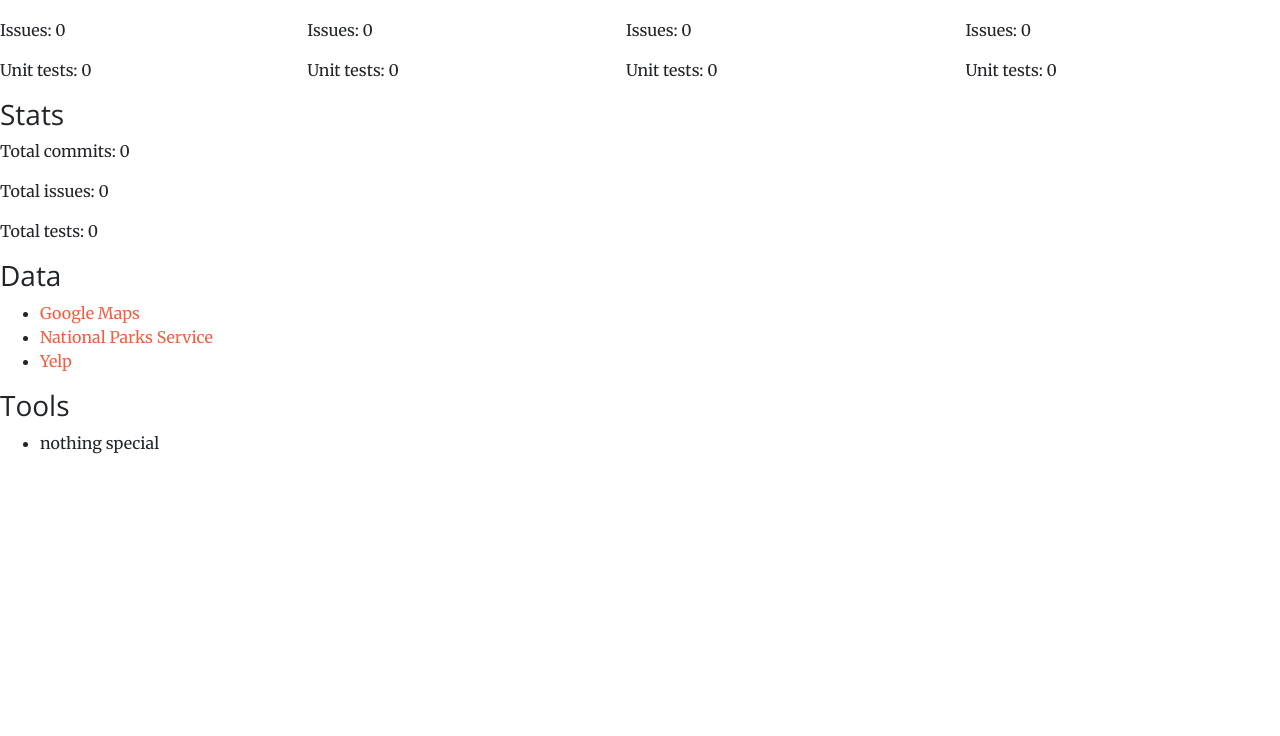
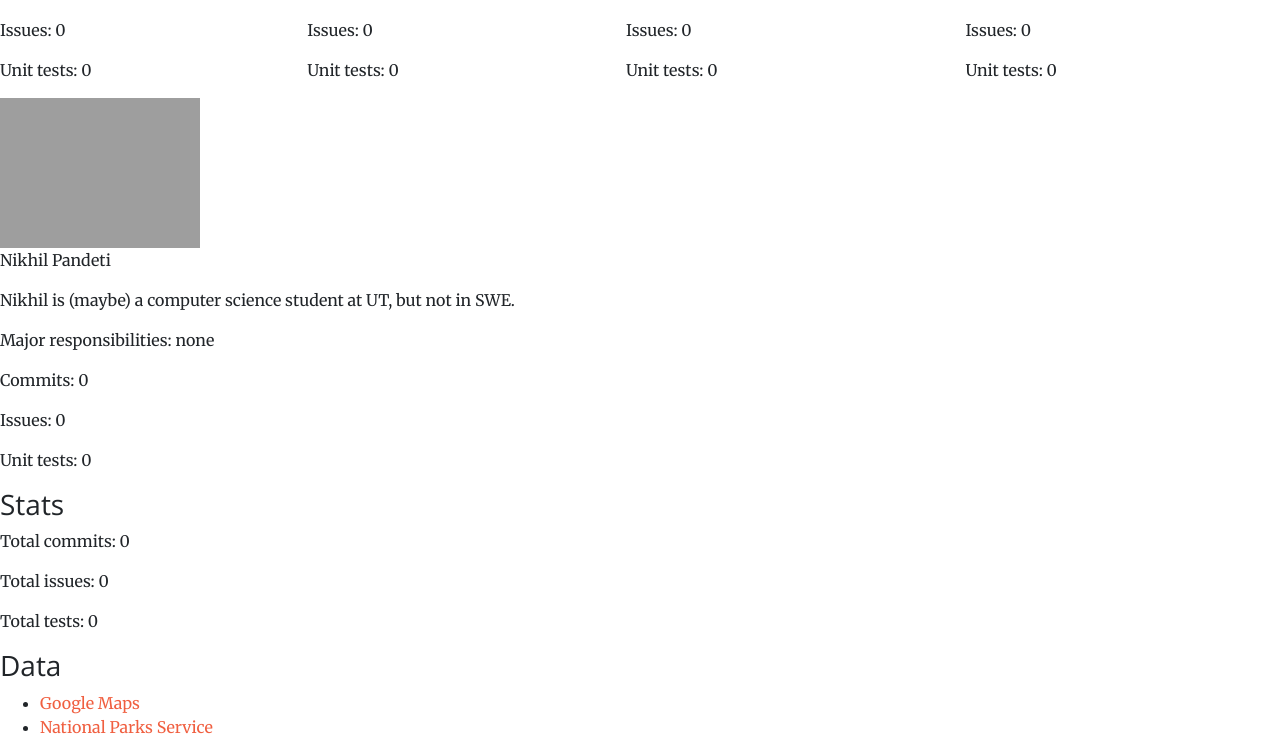
Before and after one commit to ajipsum/roadtripr, a Flask app: template app/templates/about.html in a window 1280 px wide. Shown: the part 764-1500 px from the top of the page. Before the commit the page ends 1218 px from the top, so only its background shows below. Run offline with Flask 2, Linux system fonts and the light colour scheme; the template is opened without the code that fills it, so the values that code supplies are empty; some libraries are stand-ins or nearby versions; grey boxes are pictures that could not be loaded.

Commit message:
added nikhil to team members

```diff
--- a/app/templates/about.html
+++ b/app/templates/about.html
@@ -59,6 +59,15 @@
   <p>Issues: {{ issues['Magana'] if issues['Magana'] else 0 }}</p>
   <p>Unit tests: 0</p>
 </div>
+<div style="display:inline-block" class="about-block">
+    <img src="https://secure.gravatar.com/avatar/32a8f750f4eeb4c0a807ffdcc9bf9404?s=50&d=https%3A%2F%2Futexas.instructure.com%2Fimages%2Fmessages%2Favatar-50.png" style="max-width:200px">
+    <p>Nikhil Pandeti</p>
+    <p>Nikhil is (maybe) a computer science student at UT, but not in SWE.</p>
+    <p>Major responsibilities: none</p>
+    <p>Commits: 0</p>
+    <p>Issues: 0</p>
+    <p>Unit tests: 0</p>
+  </div>
 
 <h3>Stats</h3>
 <p>Total commits: {{ commits.values() | sum }}</p>
```
